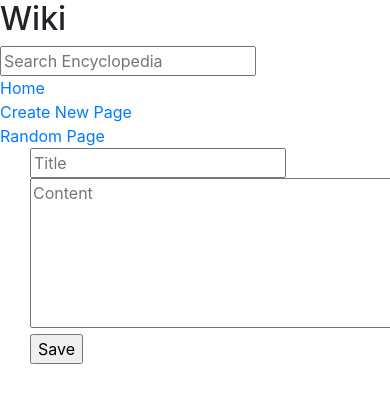
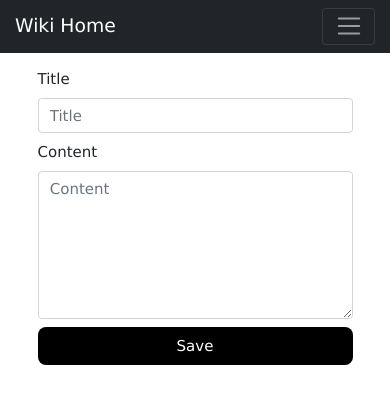
Before and after one commit to BahyAllaAllam/Wiki, a Django app: page /create/ in a window 390 px wide; the page is wider, and only the part inside the window is pictured. Shown: the top 404 px of that part. Run offline with Django 3.2, Linux system fonts and the light colour scheme; some libraries are stand-ins or nearby versions.

Commit message:
Add the Front-end

```diff
--- a/src/encyclopedia/templates/encyclopedia/base.html
+++ b/src/encyclopedia/templates/encyclopedia/base.html
@@ -2,11 +2,50 @@
 {% load static %}
 <html lang="en">
     <head>
+        <!-- Required meta tags -->
+        <meta charset="utf-8">
+        <meta name="viewport" content="width=device-width, initial-scale=1">
+        <!-- Bootstrap CSS -->
+        <link rel="stylesheet" href="https://stackpath.bootstrapcdn.com/bootstrap/4.4.1/css/bootstrap.min.css" integrity="sha384-Vkoo8x4CGsO3+Hhxv8T/Q5PaXtkKtu6ug5TOeNV6gBiFeWPGFN9MuhOf23Q9Ifjh" crossorigin="anonymous">
+        <link rel="stylesheet" href="https://cdn.jsdelivr.net/npm/bootstrap@5.1.3/dist/css/bootstrap.min.css" integrity="sha384-1BmE4kWBq78iYhFldvKuhfTAU6auU8tT94WrHftjDbrCEXSU1oBoqyl2QvZ6jIW3" crossorigin="anonymous">
+        <!--W3 CSS-->
+        <link rel="stylesheet" href="https://www.w3schools.com/w3css/4/w3.css">
+        <link rel="stylesheet" href="https://cdnjs.cloudflare.com/ajax/libs/font-awesome/4.7.0/css/font-awesome.min.css">
+        <!-- icon library -->
+        <link rel="stylesheet" href="https://cdnjs.cloudflare.com/ajax/libs/font-awesome/4.7.0/css/font-awesome.min.css">
+        <!--CSS style-->
+        <link href="{% static 'encyclopedia/styles.css' %}" rel="stylesheet">
         <title>{% block title %}{% endblock %}</title>
-        <link rel="stylesheet" href="https://stackpath.bootstrapcdn.com/bootstrap/4.4.1/css/bootstrap.min.css" integrity="sha384-Vkoo8x4CGsO3+Hhxv8T/Q5PaXtkKtu6ug5TOeNV6gBiFeWPGFN9MuhOf23Q9Ifjh" crossorigin="anonymous">
-        <link href="{% static 'encyclopedia/styles.css' %}" rel="stylesheet">
     </head>
     <body>
+    <nav class="navbar navbar-expand-lg sticky-top navbar-dark bg-dark">
+        <div class="container-fluid">
+            <a class="navbar-brand" href="{% url 'encyclopedia:home' %}">Wiki Home</a>
+            <button class="navbar-toggler" type="button" data-bs-toggle="collapse" data-bs-target="#navbarTogglerDemo02" aria-controls="navbarTogglerDemo02" aria-expanded="false" aria-label="Toggle navigation">
+                <span class="navbar-toggler-icon"></span>
+            </button>
+            <div class="collapse navbar-collapse" id="navbarTogglerDemo02">
+                <ul class="navbar-nav me-auto mb-2 mb-lg-0">
+                    <li class="nav-item">
+                        <a class="nav-link" href="{% url 'encyclopedia:create' %}">Create New Page</a>
+                    </li>
+                    <li class="nav-item">
+                        <a class="nav-link" href="{% url 'encyclopedia:random' %}">Random Page</a>
+                    </li>
+                </ul>
+                <form class="navbar-form d-flex" method="get" action="{% url 'encyclopedia:search' %}">
+                    <div class="input-group">
+                        <input class="form-control me-2" type="search" name="q" placeholder="Search Encyclopedia" aria-label="Search">
+                    </div>
+                    <div class="input-group-btn">
+                        <button class="btn btn-outline-light" type="submit">
+                            <i class="fa fa-search"></i>
+                        </button>
+                    </div>
+                </form>
+            </div>
+        </div>
+    </nav>
     {% if messages %}
     {% for message in messages %}
         <div class="alert alert-{{ message.tags }} text-center">
@@ -14,29 +53,11 @@
         </div>
     {% endfor %}
     {% endif %}
-        <div class="row">
-            <div class="sidebar col-lg-2 col-md-3">
-                <h2>Wiki</h2>
-                <form method="get" action="{% url 'encyclopedia:search' %}">
-                    <input class="search" type="text" name="q" placeholder="Search Encyclopedia">
-                </form>
-                <div>
-                    <a href="{% url 'encyclopedia:home' %}">Home</a>
-                </div>
-                <div>
-                    <a href="{% url 'encyclopedia:create' %}">Create New Page</a>
-                </div>
-                <div>
-                    <a href="{% url 'encyclopedia:random' %}">Random Page</a>
-                </div>
-                {% block nav %}
-                {% endblock %}
-            </div>
-            <div class="main col-lg-10 col-md-9">
-                {% block body %}
-                {% endblock %}
-            </div>
+        <div class="container">
+            {% block body %}
+            {% endblock %}
         </div>
-
+        <script src="https://cdn.jsdelivr.net/npm/bootstrap@5.1.3/dist/js/bootstrap.bundle.min.js" integrity="sha384-ka7Sk0Gln4gmtz2MlQnikT1wXgYsOg+OMhuP+IlRH9sENBO0LRn5q+8nbTov4+1p" crossorigin="anonymous"></script>
+        <script src="https://ajax.googleapis.com/ajax/libs/jquery/3.6.0/jquery.min.js"></script>
     </body>
 </html>
--- a/src/encyclopedia/templates/encyclopedia/create.html
+++ b/src/encyclopedia/templates/encyclopedia/create.html
@@ -5,21 +5,29 @@
 {% endblock %}
 
 {% block body %}
-<div class="container">
+<div class="col-md-8 offset-md-2">
+    <form method="post" action="{% url 'encyclopedia:create' %}">
+        <div class="container">
+           {% csrf_token %}
+            <div class="mt-3">
+                {% if title and content %}
+                <label for="inputTitle4" class="form-label">Title</label>
+                <input class="form-control mb-2" id="inputTitle4" type="text" name="title" placeholder="Title" value="{{ title }}">
 
-   <div class="col-md-8 offset-md-2">
-       <form method="post" action="{% url 'encyclopedia:create' %}">
+                <label for="inputContent4" class="form-label">Content</label>
+                <textarea class="form-control mb-2" id="inputContent4" name="content" placeholder="Content" rows="6" cols="70">{{ content }}</textarea>
+                {% else %}
+                <label for="inputTitle4" class="form-label">Title</label>
+                <input class="form-control mb-2" id="inputTitle4" type="text" name="title" placeholder="Title">
 
-           {% csrf_token %}
-           {% if title and content %}
-           <input type="text" name="title" placeholder="Title" value="{{ title }}">
-           <textarea class="textarea" name="content" placeholder="Content" rows="6" cols="70">{{ content }}</textarea>
-           {% else %}
-           <input type="text" name="title" placeholder="Title">
-           <textarea class="textarea" name="content" placeholder="Content" rows="6" cols="70"></textarea>
-           {% endif %}
-           <input type="submit" value="Save">
-       </form>
-   </div>
+                <label for="inputContent4" class="form-label">Content</label>
+                <textarea class="form-control mb-2" id="inputContent4" name="content" placeholder="Content" rows="6" cols="70"></textarea>
+                {% endif %}
+            </div>
+            <div>
+                <button class="w3-button w3-black w3-round-large w3-mobile mb-2" type="submit">Save</button>
+            </div>
+        </div>
+    </form>
 </div>
 {% endblock %}
--- a/src/encyclopedia/templates/encyclopedia/detail.html
+++ b/src/encyclopedia/templates/encyclopedia/detail.html
@@ -2,12 +2,12 @@
 {% load markdownify %}
 
 {% block title %}
-    Encyclopedia-{{title}}
+    Encyclopedia {{title}}
 {% endblock %}
 
 {% block body %}
 
     {{ entry|markdownify  }}
-<a href="{% url 'encyclopedia:edit' title %}">Edit</a>
+<a class="w3-button w3-black w3-round-large w3-mobile" href="{% url 'encyclopedia:edit' title %}">Edit</a>
 
 {% endblock %}
--- a/src/encyclopedia/templates/encyclopedia/home.html
+++ b/src/encyclopedia/templates/encyclopedia/home.html
@@ -9,7 +9,7 @@
 
     <ul>
         {% for entry in entries %}
-            <li><a href="{% url 'encyclopedia:detail' entry %}">{{ entry }}</a></li>
+            <li><a class="w3-button w3-black w3-round-large w3-mobile mb-2" href="{% url 'encyclopedia:detail' entry %}">{{ entry }}</a></li>
         {% endfor %}
     </ul>
 
```
